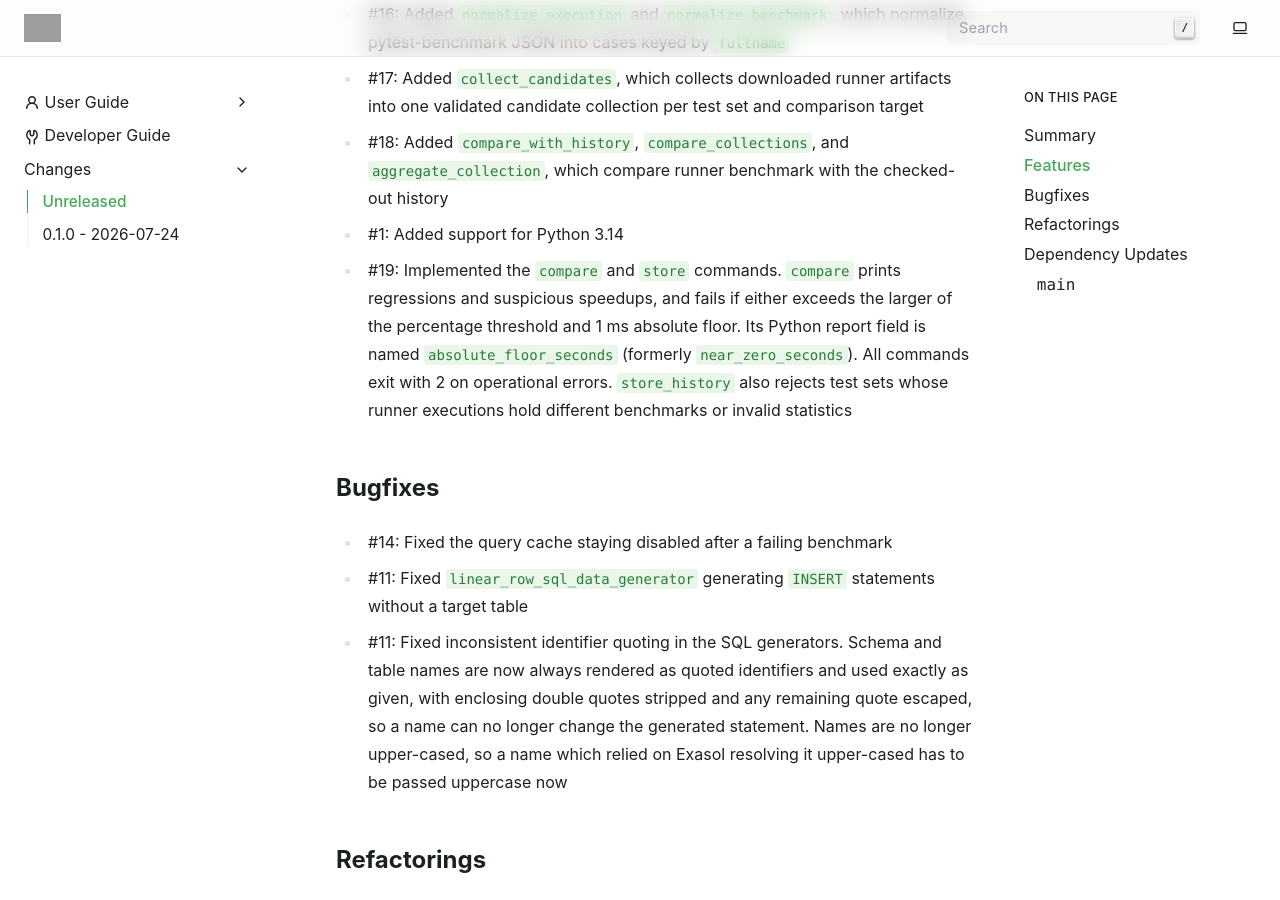
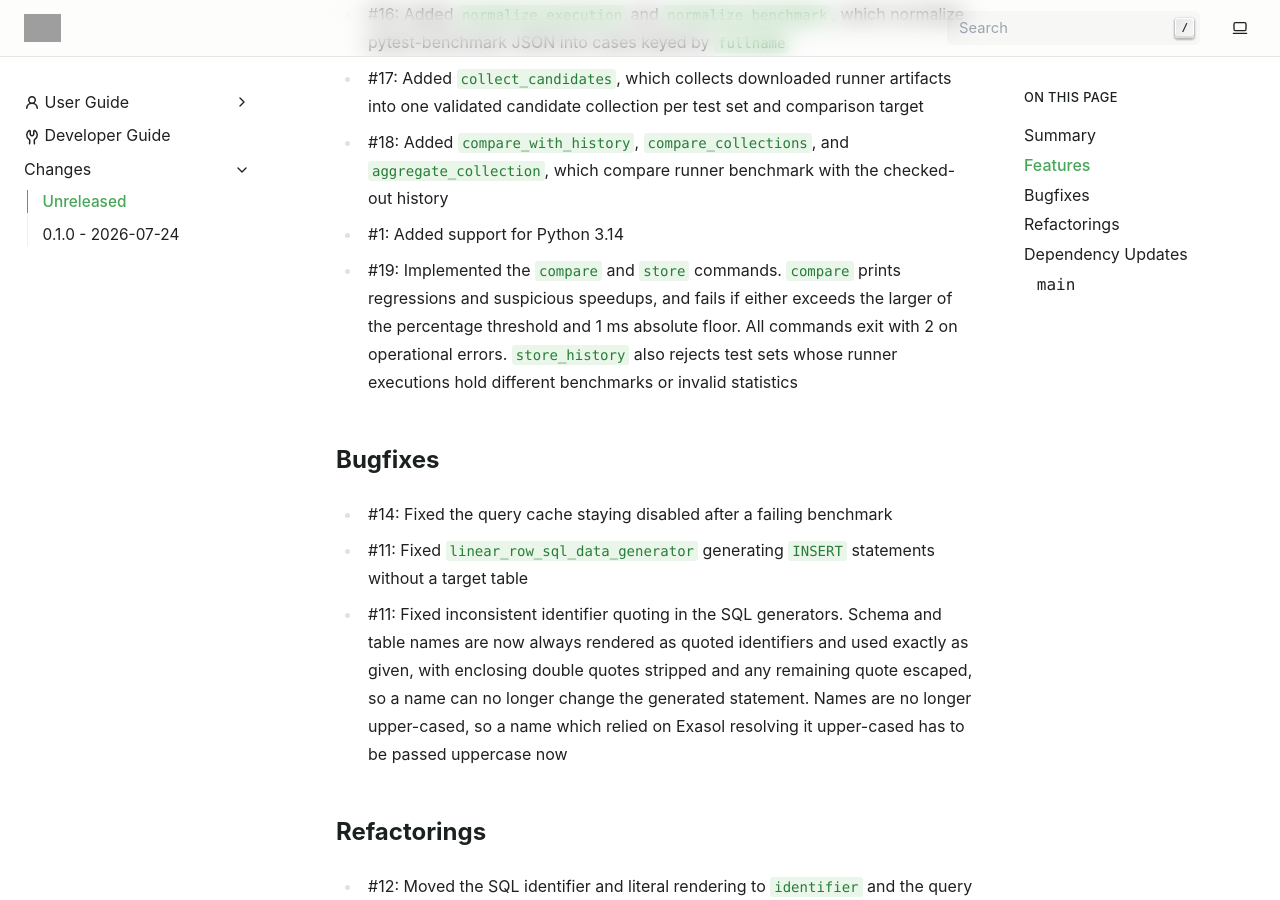
Before and after one commit to exasol/pytest-exasol-benchmark, a Sphinx documentation site: the page built from doc/changes/unreleased.md, in a window 1280 px wide and 900 px high, scrolled down 888 px. Built offline with Sphinx 7.4.7, drawn with Linux system fonts in a browser that asks for light colours; pages that are not in the unit, such as notebooks, are missing from menus; grey boxes are pictures that could not be loaded.

Commit message:
Apply suggestion from @tkilias

```diff
--- a/doc/changes/unreleased.md
+++ b/doc/changes/unreleased.md
@@ -31,8 +31,7 @@ them with the history, detecting regressions and suspicious speedups.
 * #1: Added support for Python 3.14
 * #19: Implemented the `compare` and `store` commands. `compare` prints
   regressions and suspicious speedups, and fails if either exceeds the larger
-  of the percentage threshold and 1 ms absolute floor. Its Python report field
-  is named `absolute_floor_seconds` (formerly `near_zero_seconds`). All
+  of the percentage threshold and 1 ms absolute floor. All
   commands exit with 2 on operational errors. `store_history` also rejects test
   sets whose runner executions hold different benchmarks or invalid statistics
 
```
